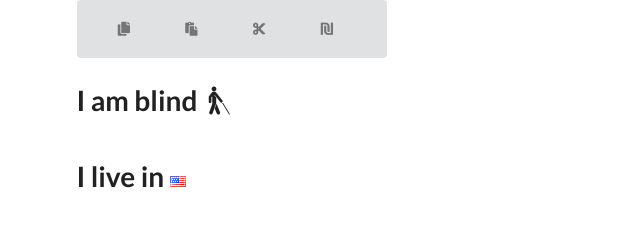
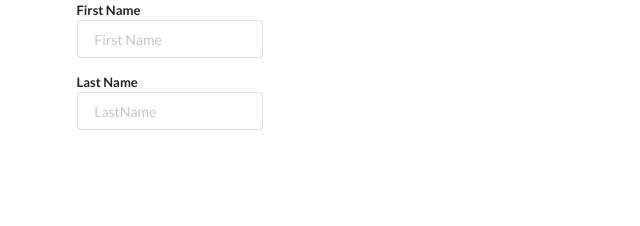
Before and after one commit to JNjeri/semantic_ui, a plain HTML site: page index.html in a window 1280 px wide. Shown: the whole page, without its empty margins (0-640 px from the left). Drawn offline with nearby package versions, Linux system fonts and the light colour scheme.

Commit message:
add inputs and forms

```diff
--- a/index.html
+++ b/index.html
@@ -5,23 +5,24 @@
 	<link rel="stylesheet" type="text/css" href="https://cdnjs.cloudflare.com/ajax/libs/semantic-ui/2.2.2/semantic.min.css">
 </head>
 <body>
-<!-- start off adding icons -->
 	<div class="ui container">
-		<div class="ui button">
-			<button class="ui button"><i class="copy icon"></i></button>
-			<button class="ui button"><i class="paste icon"></i></button>
-			<button class="ui button"><i class="cut icon"></i></button>
-			<button class="ui button"><i class="shekel icon"></i></button>
- 		</div>
-<!-- end off adding icons -->
-<h1>I am blind <i class="blind icon"></i></h1>
+		<div class="ui form">
+			<div class="eight wide fields">
+			<div class="inline field">
+				<label for="first_name">First Name</label>
+				<input type="text" name="first_name" placeholder=" First Name">
+			</div>
+			</div>
+		</div>
+
+		<div class="ui form">
+			<div class="eight wide fields">
+			<div class="inline field">
+				<label for="last_name">Last Name</label>
+				<input type="text" name="last_name" placeholder=" LastName">
+			</div>
+			</div>
+		</div>
 	</div>
-
-<!-- start of flags -->
-<br>
-<br>
-<div class=" ui container">
-	<h1>I live in <i class="us flag"></i></h1>
-</div>
 </body>
 </html>
```
